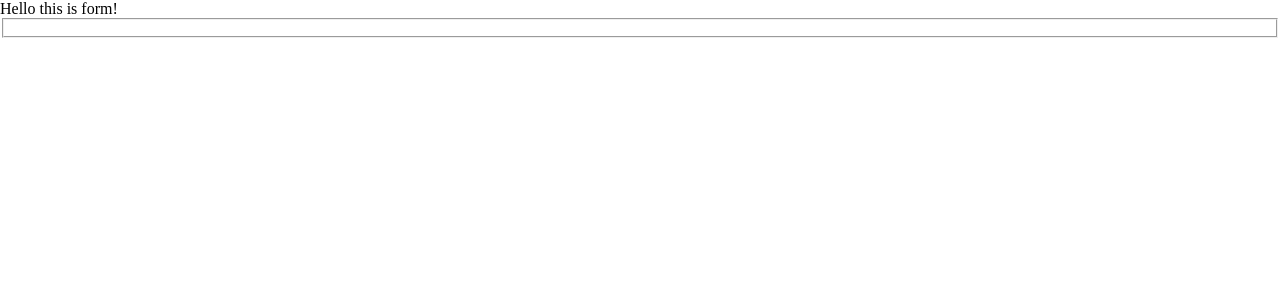
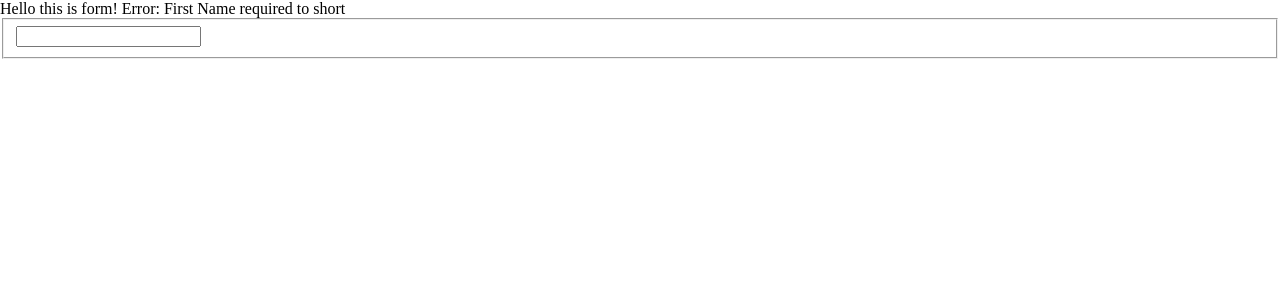
Before and after one commit to bruteForceBilly/tdd-covid, a Vue app: page / in a window 1280 px wide. Shown: the top 300 px of the page. Built offline with nearby package versions, Linux system fonts and the light colour scheme.

Commit message:
first name error validation

```diff
--- a/src/components/Form.vue
+++ b/src/components/Form.vue
@@ -1,14 +1,32 @@
 <template>
   <div>
     Hello this is form!
+    <span class="message" v-if="firstNameError"
+      >Error: First Name required to short</span
+    >
+
     <form>
-      <fieldset name="contact"></fieldset>
+      <fieldset name="contact">
+        <input type="text" id="first-name" v-model="firstName" />
+      </fieldset>
     </form>
   </div>
 </template>
 
 <script>
+//  Error: First Name required to short
+
 export default {
   name: "Form",
+  data() {
+    return {
+      firstName: "",
+    };
+  },
+  computed: {
+    firstNameError() {
+      return this.firstName.length < 2 ? true : false;
+    },
+  },
 };
 </script>
```
Also changed, not shown: 1 other file (tests, documents, lock files or other folders).
